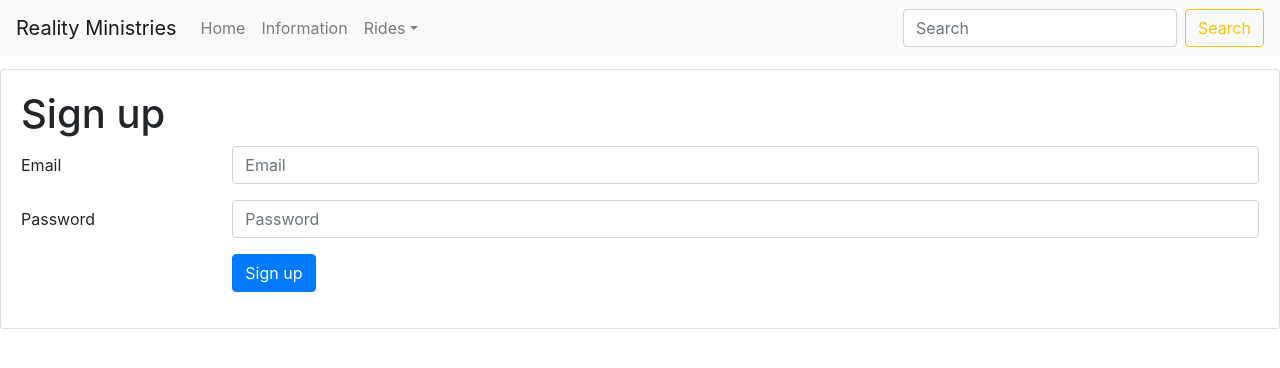
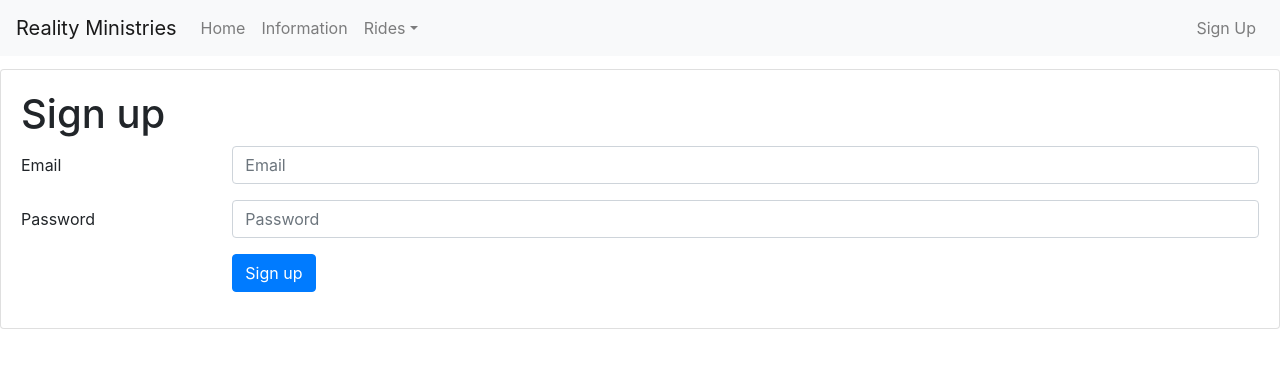
Before and after one commit to CandyKan3/DukeHack4, a React (Create React App) app in the folder dukehack/: page /signup in a window 1280 px wide. Shown: the top 368 px of the page. Built offline with nearby package versions, Linux system fonts and the light colour scheme; what google-maps-react would draw is missing.

Commit message:
Fixed navbar

```diff
--- a/dukehack/src/components/main.jsx
+++ b/dukehack/src/components/main.jsx
@@ -2,7 +2,7 @@ import React from "react";
 import logo from "./banner.jpg";
 import real from "./real.jpg";
 import talent from "./talentshow.jpg";
-import Jumbotron from "react-bootstrap/jumbotron";
+import Jumbotron from "react-bootstrap/Jumbotron";
 import Button from "react-bootstrap/Button";
 import Row from "react-bootstrap/Row";
 import Card from "react-bootstrap/Card";
--- a/dukehack/src/index.js
+++ b/dukehack/src/index.js
@@ -20,7 +20,7 @@ const routing = (
   <Router>
     <div>
     <Navbar bg="light" expand="lg">
-  <Navbar.Brand href="#home">Reality Ministries</Navbar.Brand>
+  <Navbar.Brand href="/">Reality Ministries</Navbar.Brand>
   <Navbar.Toggle aria-controls="basic-navbar-nav" />
   <Navbar.Collapse id="basic-navbar-nav">
     <Nav className="mr-auto">
@@ -31,13 +31,12 @@ const routing = (
         <NavDropdown.Item href="/driver">Register as Driver</NavDropdown.Item>
         <NavDropdown.Item href="/login">View Scheduled Pickup</NavDropdown.Item>
         <NavDropdown.Divider />
-        <NavDropdown.Item href="/createAccount">Create an Account</NavDropdown.Item>
+        <NavDropdown.Item href="/signup">Sign Up</NavDropdown.Item>
       </NavDropdown>
     </Nav>
-    <Form inline>
-      <FormControl type="text" placeholder="Search" className="mr-sm-2" />
-      <Button variant="outline-warning">Search</Button>
-    </Form>
+    <Nav>
+        <Nav.Link href="/signup">Sign Up</Nav.Link>
+    </Nav>
   </Navbar.Collapse>
 </Navbar>
       <Route exact path="/" component={Main} />
```
